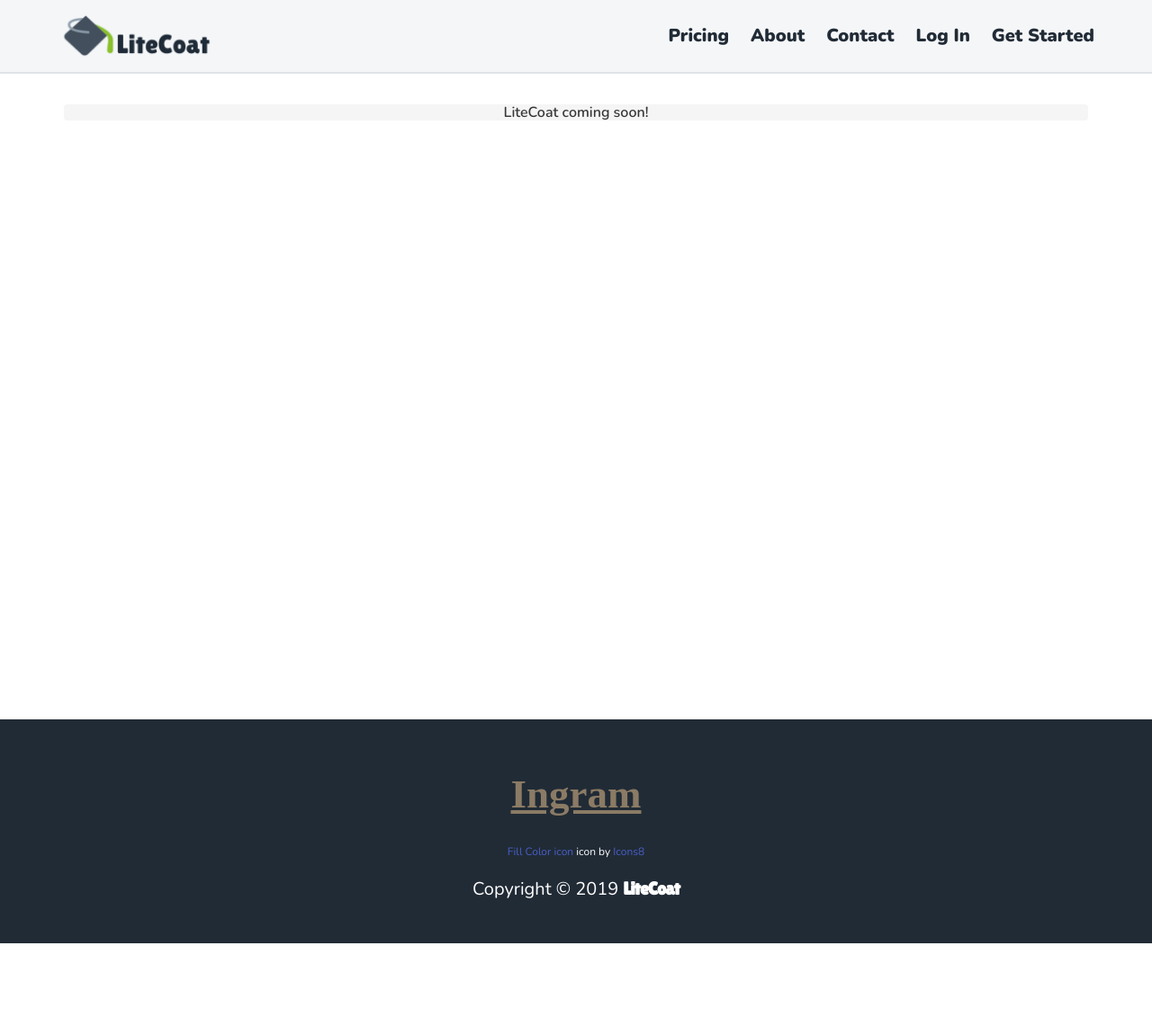
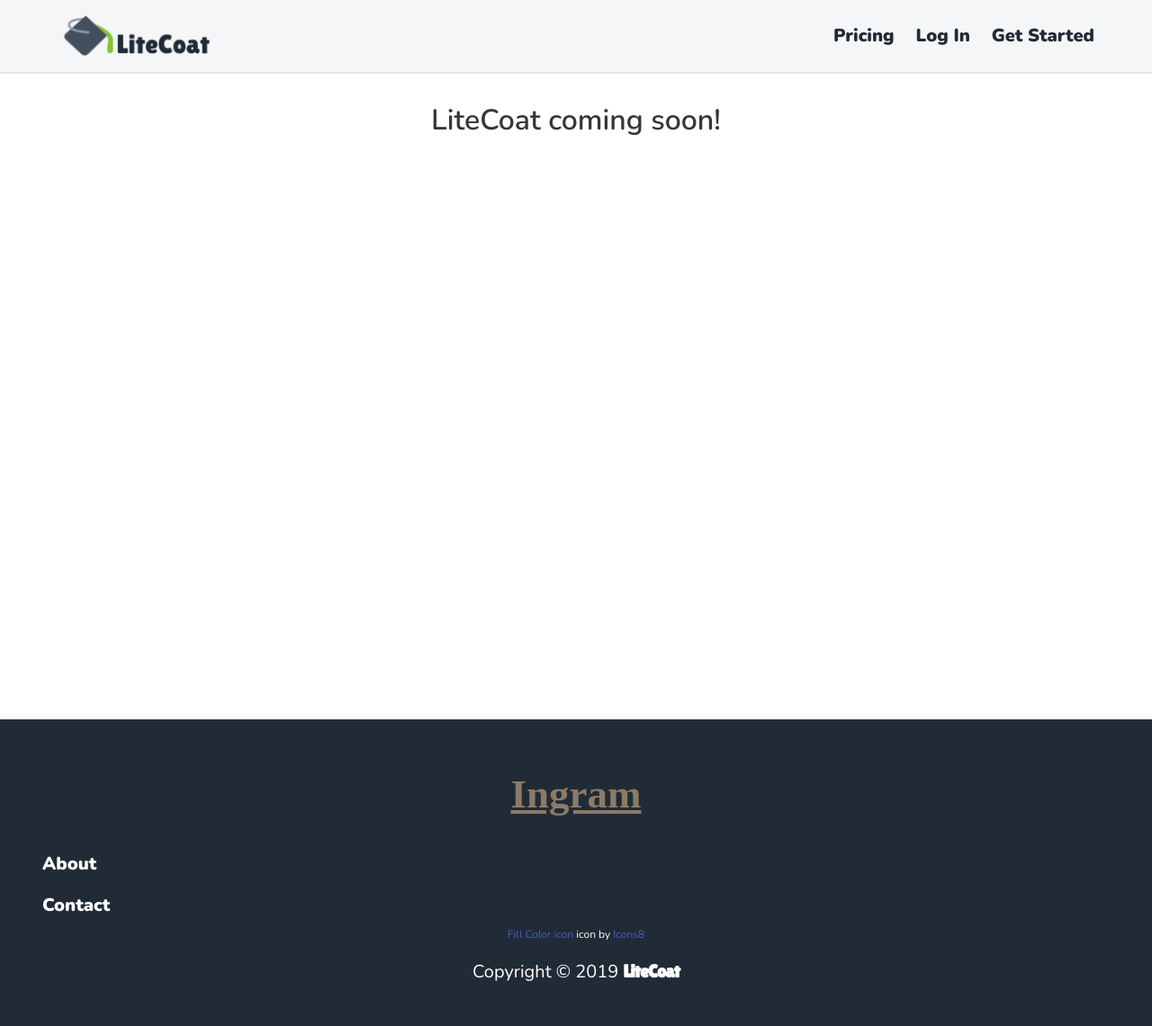
Before and after one commit to kazewaze/Portfolio, a PHP site: page /index.html in a window 1280 px wide. Shown: the whole page at 90% size. Before the commit the page ends 1049 px from the top, so only its background shows below. Run offline with PHP 8.4, Linux system fonts and the light colour scheme; some libraries are stand-ins or nearby versions.

Commit message:
fixed header

```diff
--- a/index.html
+++ b/index.html
@@ -29,9 +29,7 @@
               </div>
               <div id="navMenu" class="navbar-menu">
                 <div class="navbar-end">
-                    <a href="/" style="color: #212B36; font-size: 20px; font-weight: 900;" class="navbar-item">Pricing</a>
-                  <a href="/" style="color: #212B36; font-size: 20px; font-weight: 900;" class="navbar-item">About</a>
-                  <a href="/" style="color: #212B36; font-size: 20px; font-weight: 900;" class="navbar-item">Contact</a>
+                  <a href="/" style="color: #212B36; font-size: 20px; font-weight: 900;" class="navbar-item">Pricing</a>
                   <a href="/" style="color: #212B36; font-size: 20px; font-weight: 900;" class="navbar-item">Log In</a>
                   <a href="/" style="color: #212B36; font-size: 20px; font-weight: 900;" class="navbar-item">Get Started</a>
                 </div>
@@ -42,7 +40,7 @@
         <div id="main">
     <section class="section">
       <div class="container">
-        <h1 class="title message">
+        <h1 class="title">
           <strong>LiteCoat</strong> coming soon!
         </h1>
       </div>
@@ -54,7 +52,9 @@
             <div class="content has-text-centered">
                 <h1 style="text-align: center"><a style="color: #8B7B65; font-family: baskerville; font-size: 45px; line-height: 1.7; letter-spacing: 0; text-decoration: underline" href="/contact.html">Ingram</a></h1>
             <p style="font-size: 12px; margin-bottom: 17px;">
-                <a target="_blank" href="/icons/set/fill-color">Fill Color icon</a> icon by <a target="_blank" href="https://icons8.com">Icons8</a>
+              <a href="/" style="color: #FFF; font-size: 20px; font-weight: 900;" class="navbar-item">About</a>
+              <a href="/" style="color: #FFF; font-size: 20px; font-weight: 900;" class="navbar-item">Contact</a>
+              <a target="_blank" href="/icons/set/fill-color">Fill Color icon</a> icon by <a target="_blank" href="https://icons8.com">Icons8</a>
               </p>
               <p style="font-size: 20px; margin-bottom: 0;">
                Copyright © 2019 <span style="font-weight: bold; font-family: 'Lilita One', sans-serif, serif; letter-spacing: -1px;">LiteCoat</span>
--- a/style.css
+++ b/style.css
@@ -74,3 +74,7 @@ border-bottom-color:rgb(223,227,232);
   .message {
     text-align: center;
   }
+
+.title {
+  text-align: center;
+}
```
